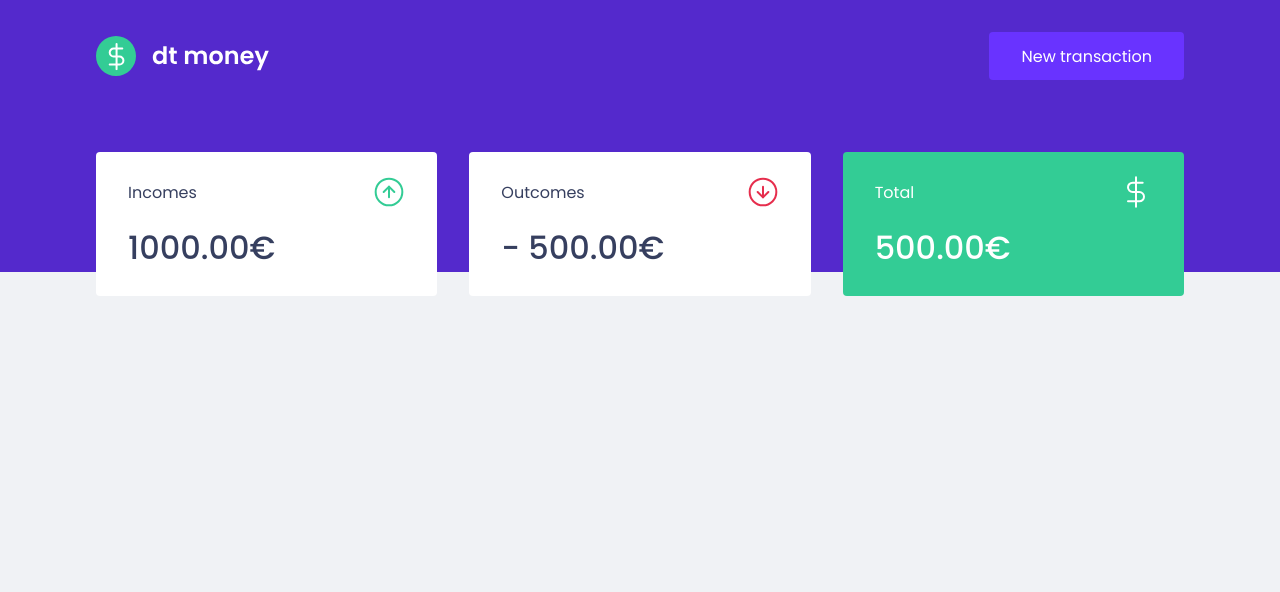
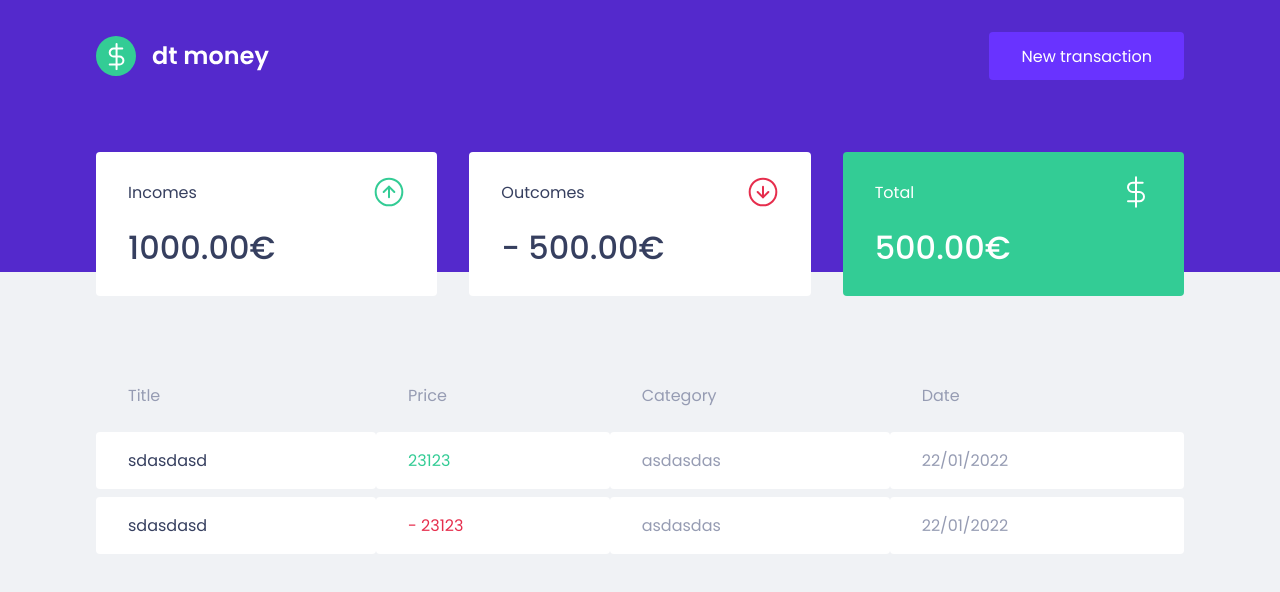
Before and after one commit to lucassodresa/dt-money, a React (Create React App) app: page / in a window 1280 px wide. Shown: the top 592 px of the page. Built offline with nearby package versions, Linux system fonts and the light colour scheme.

Commit message:
TransactionTable component created (structure and style)

```diff
--- a/src/components/Dashboard/index.tsx
+++ b/src/components/Dashboard/index.tsx
@@ -1,10 +1,12 @@
 import { Summary } from "../Summary";
+import { TransactionsTable } from "../TransactionsTable";
 import { Container } from "./styles";
 
 export const Dashboard = () => {
   return (
     <Container>
       <Summary />
+      <TransactionsTable />
     </Container>
   );
 };
--- /dev/null
+++ b/src/components/TransactionsTable/index.tsx
@@ -0,0 +1,33 @@
+import { Container } from "./styles";
+
+export const TransactionsTable = () => {
+  return (
+    <Container>
+      <table>
+        <thead>
+          <tr>
+            <th>Title</th>
+            <th>Price</th>
+            <th>Category</th>
+            <th>Date</th>
+          </tr>
+        </thead>
+
+        <tbody>
+          <tr>
+            <td>sdasdasd</td>
+            <td className="deposit">23123</td>
+            <td>asdasdas</td>
+            <td>22/01/2022</td>
+          </tr>
+          <tr>
+            <td>sdasdasd</td>
+            <td className="withdraw">- 23123</td>
+            <td>asdasdas</td>
+            <td>22/01/2022</td>
+          </tr>
+        </tbody>
+      </table>
+    </Container>
+  );
+};
--- /dev/null
+++ b/src/components/TransactionsTable/styles.ts
@@ -0,0 +1,38 @@
+import styled from "styled-components";
+
+export const Container = styled.div`
+  margin-top: 4rem;
+
+  table {
+    width: 100%;
+    border-spacing: 0 0.5rem;
+
+    th {
+      color: var(--text-body);
+      font-weight: 400;
+      padding: 1rem 2rem;
+      text-align: left;
+      line-height: 1.5rem;
+    }
+
+    td {
+      padding: 1rem 2rem;
+      border: 0;
+      background: var(--shape);
+      color: var(--text-body);
+      border-radius: 0.25rem;
+
+      &:first-child {
+        color: var(--text-title);
+      }
+
+      &.deposit {
+        color: var(--green);
+      }
+
+      &.withdraw {
+        color: var(--red);
+      }
+    }
+  }
+`;
```
